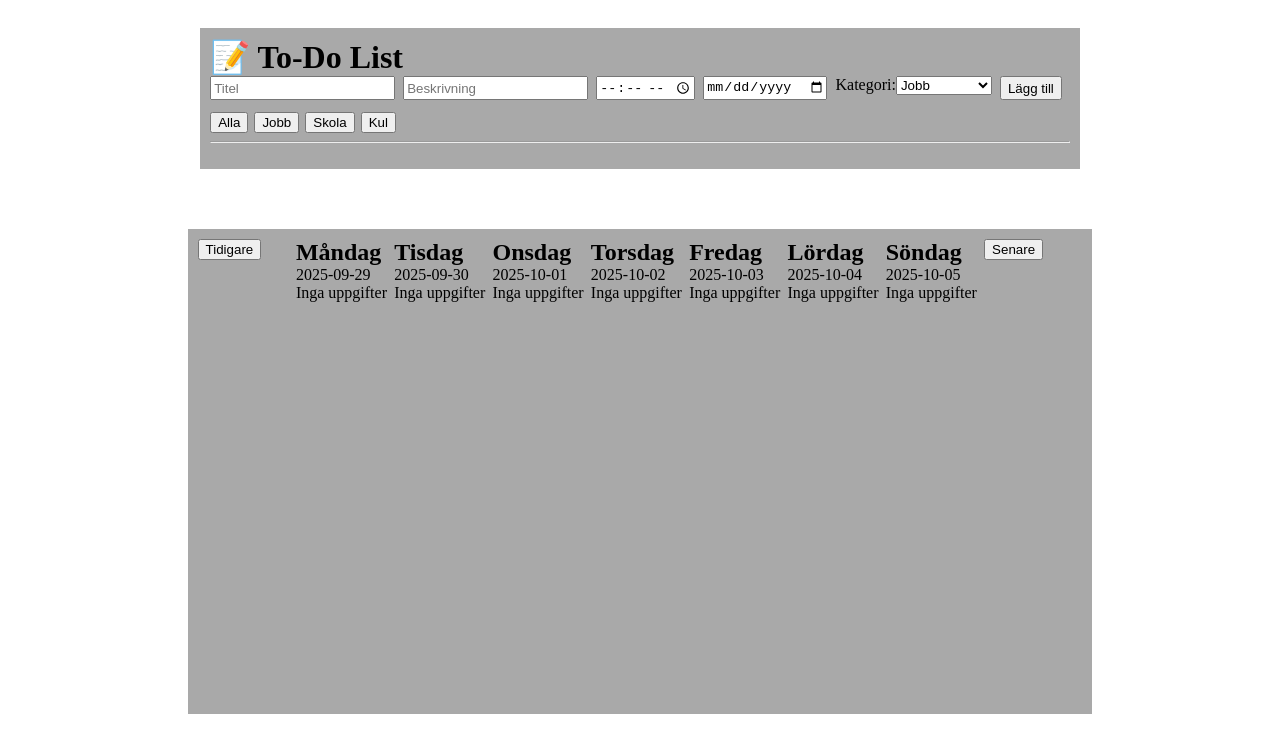
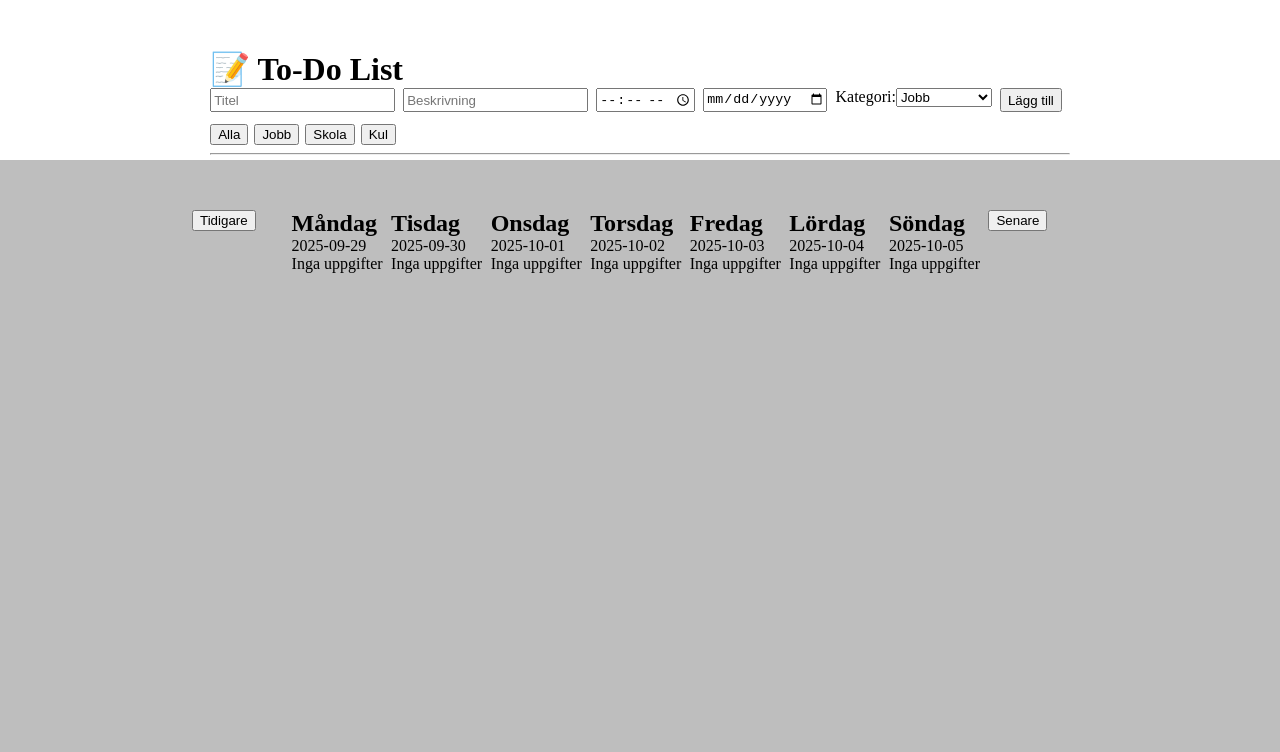
Before and after one commit to Liljenberg89/schema, a React (Vite) app in the folder schema/: page / in a window 1280 px wide. Shown: the top 752 px of the page. Built offline with nearby package versions, Linux system fonts and the light colour scheme.

Commit message:
some styling

```diff
--- a/schema/src/App.jsx
+++ b/schema/src/App.jsx
@@ -9,13 +9,18 @@ function App() {
 
   return (
     <div className="app-body">
+      <div className="todo-main">
         <ToDo
           tasks={tasks}
           setTasks={setTasks}
           filter={filter}
           setFilter={setFilter}
         />
+      </div>
+
+      <div className="schema-main">
         <Schema tasks={tasks} filter={filter} />
+      </div>
     </div>
   );
 }
--- a/schema/src/app.css
+++ b/schema/src/app.css
@@ -5,6 +5,20 @@
   flex-direction: column;
   justify-content: center;
   align-items: center;
+}
+.schema-main {
+  display: flex;
+  justify-content: center;
+  height: 80vh;
+  width: 100%;
+  background-color: rgb(190, 190, 190);
+}
+.todo-main {
+  height: 20vh;
+}
+body {
+  margin: 0;
+  padding: 0;
 }
 h1,
 h2,
--- a/schema/src/components/schema/schema.css
+++ b/schema/src/components/schema/schema.css
@@ -3,15 +3,14 @@
   width: 70%;
   grid-template-columns: repeat(9, 1fr);
   margin-top: 40px;
-  background-color: darkgray;
   padding: 10px;
-  padding-bottom: 400px;
 }
 .schema-task {
   padding: 10px;
   margin-top: 20px;
   border: 1px solid rgb(105, 105, 105);
   border-radius: 3px;
+  background-color: white;
 }
 .schema-task-head {
   display: flex;
--- a/schema/src/components/schema/schema.jsx
+++ b/schema/src/components/schema/schema.jsx
@@ -62,7 +62,7 @@ const Schema = ({ tasks = [], filter = "Alla" }) => {
 
   return (
     <div className="schema-box">
-      <div style={{ marginBottom: 10 }}>
+      <div>
         <button onClick={() => setWeekOffset((w) => w - 1)}>Tidigare</button>
       </div>
 
@@ -84,18 +84,11 @@ const Schema = ({ tasks = [], filter = "Alla" }) => {
         });
 
         return (
-          <div
-            key={dayName}
-            className="schema-day-column"
-            data-cy={`day-${dayName}`}
-            style={{ marginBottom: 12 }}
-          >
+          <div key={dayName} data-cy={`day-${dayName}`}>
             <h2>{dayName.charAt(0).toUpperCase() + dayName.slice(1)}</h2>
             <div>{dateYMD}</div>
 
-            {visibleTasks.length === 0 && (
-              <div className="schema-empty">Inga uppgifter</div>
-            )}
+            {visibleTasks.length === 0 && <div>Inga uppgifter</div>}
 
             {visibleTasks.map((task) => (
               <div className="schema-task" key={task.id} data-cy="task">
--- a/schema/src/components/toDo/toDo.css
+++ b/schema/src/components/toDo/toDo.css
@@ -1,6 +1,6 @@
 .toDo-container {
   margin: 20px;
-  background-color: darkgray;
+  margin-top: 40px;
   padding: 10px;
 }
 form {
```
Lines whose indentation alone changed are shown as unchanged.
